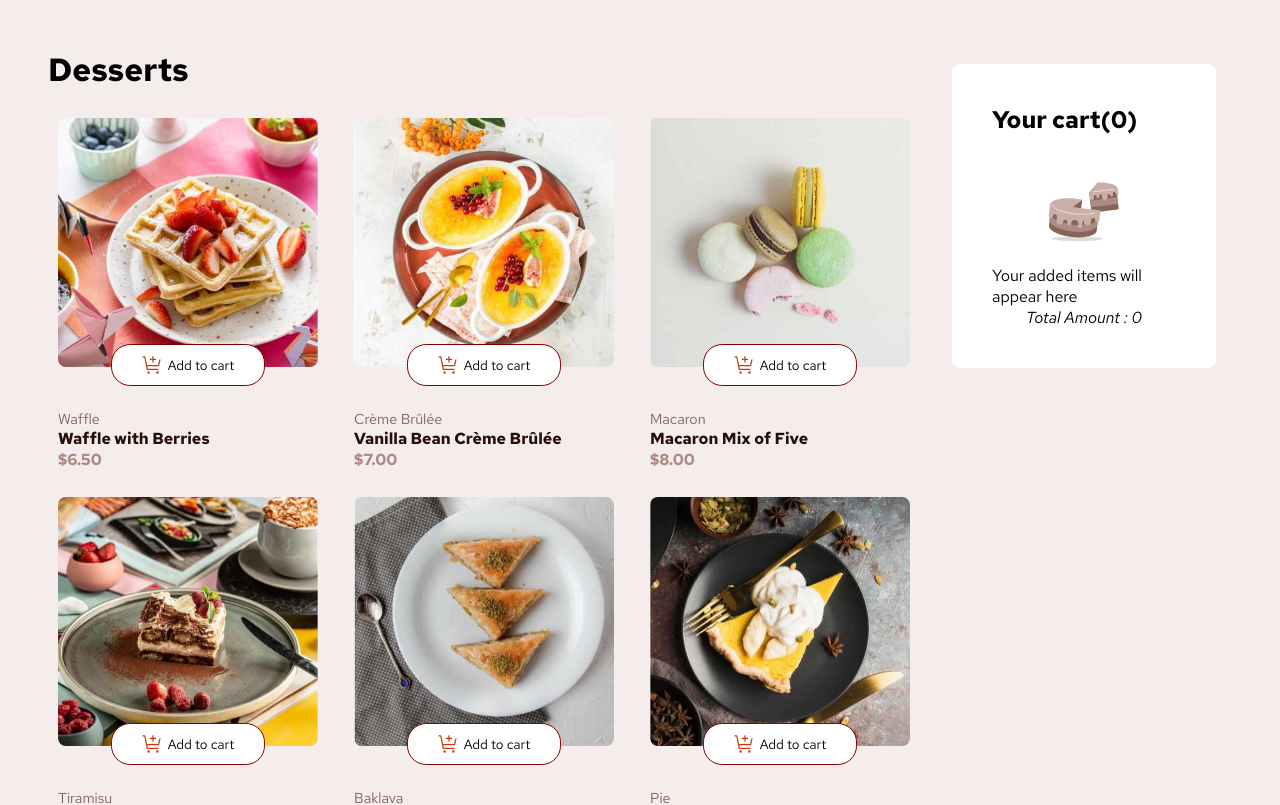
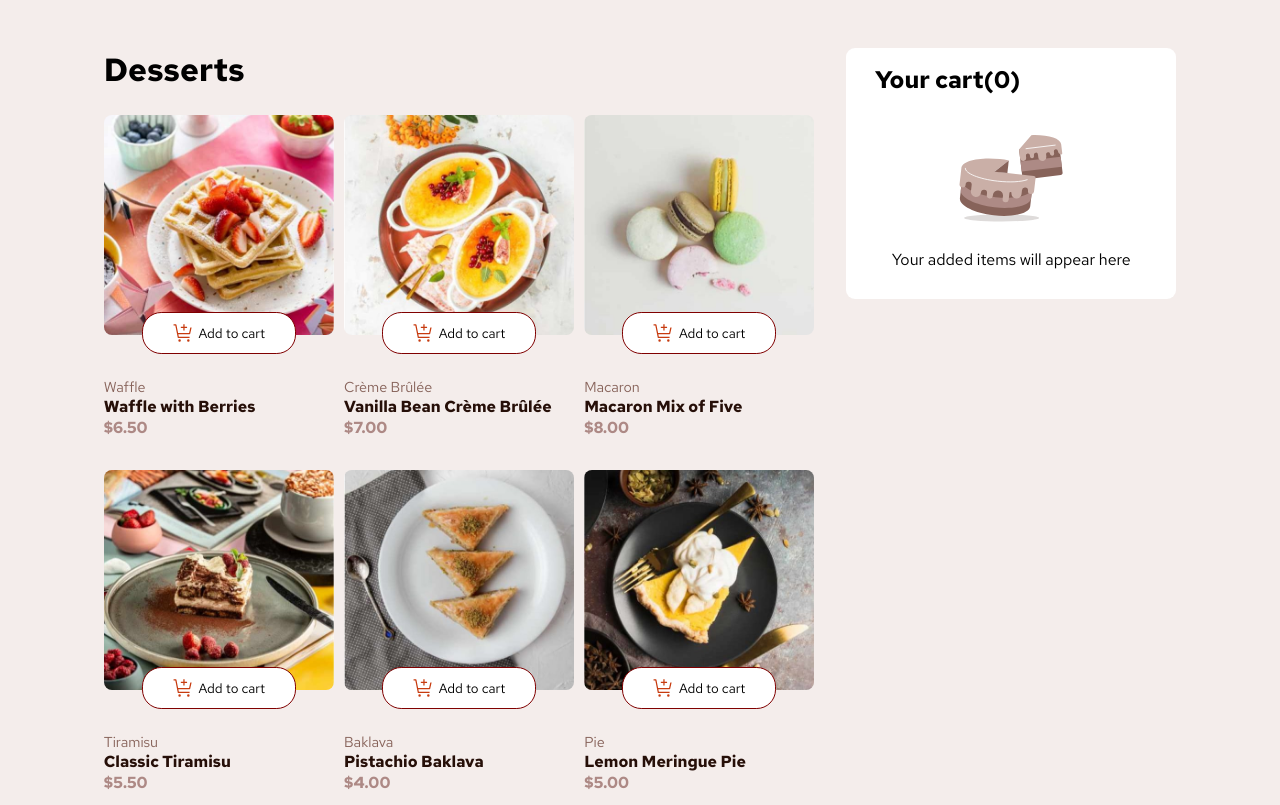
Before and after one commit to bleyyannick/FM_product-list-with-cart_NgVersion, an Angular app: page / in a window 1280 px wide. Shown: the top 805 px of the page. Built offline with nearby package versions, Linux system fonts and the light colour scheme.

Commit message:
wip: styling aside with cart items

```diff
--- a/src/app/app.component.css
+++ b/src/app/app.component.css
@@ -2,17 +2,18 @@
 :host {
     display: flex;
     flex-wrap: wrap;
+    justify-content: center;
 }
 h1 {
     margin-bottom: 1.5rem;
 }
 
 main {
-    width: 75%;
+    width: 60%;
 
 }
 aside {
-    width: 25%;
-    padding: 1rem;
-    background-color: hsl(13, 31%, 94%);
+    max-width: 380px;
+    margin-left: 2rem;
+    min-width: 330px;
 }
--- a/src/app/cart/cart.component.css
+++ b/src/app/cart/cart.component.css
@@ -1,7 +1,7 @@
 .cart {
     background: white;
     width: 100%;
-    padding: 2.5rem;
+    padding: 1rem 1.8rem 1.8rem 1.8rem;
     border-radius: 9px;
     display:flex;
     flex-direction: column;
@@ -10,7 +10,7 @@
 .cart h2 {
     font-size: 1.5rem;
     align-self: start;
-    margin-bottom: 2.5rem;
+    margin-bottom: 1.8rem;
 }
 .cart img {
     width: 40%;
--- a/src/app/cart/cart.component.ts
+++ b/src/app/cart/cart.component.ts
@@ -21,9 +21,6 @@ import { selectableProduct } from '../models/product';
           <img  [src]="emptyCartImg" alt="empty cart">
           <p>Your added items will appear here</p>
         }
-
-        <em>Total Amount : {{getTotalAmount() }}</em>
-
       </article>
   `,
   styleUrl: './cart.component.css'
--- a/src/app/product/product-item/product-item.component.css
+++ b/src/app/product/product-item/product-item.component.css
@@ -4,9 +4,9 @@
 }
 .product-item {
     align-items: start;
-    min-height: 280px;;
-    width: 260px;
-    margin: .2rem 1rem 1.5rem 0;
+    min-height: 260px;
+    width: 230px;
+    margin-bottom: 2rem;
 }
 .product-image {
     height: 60%;
--- a/src/app/product/product-list/product-list.component.css
+++ b/src/app/product/product-list/product-list.component.css
@@ -1,5 +1,5 @@
 :host {
-    display:flex;
+    display: flex;
     flex-wrap: wrap;
-    justify-content: space-around;
+    justify-content: space-between;
 }
```
